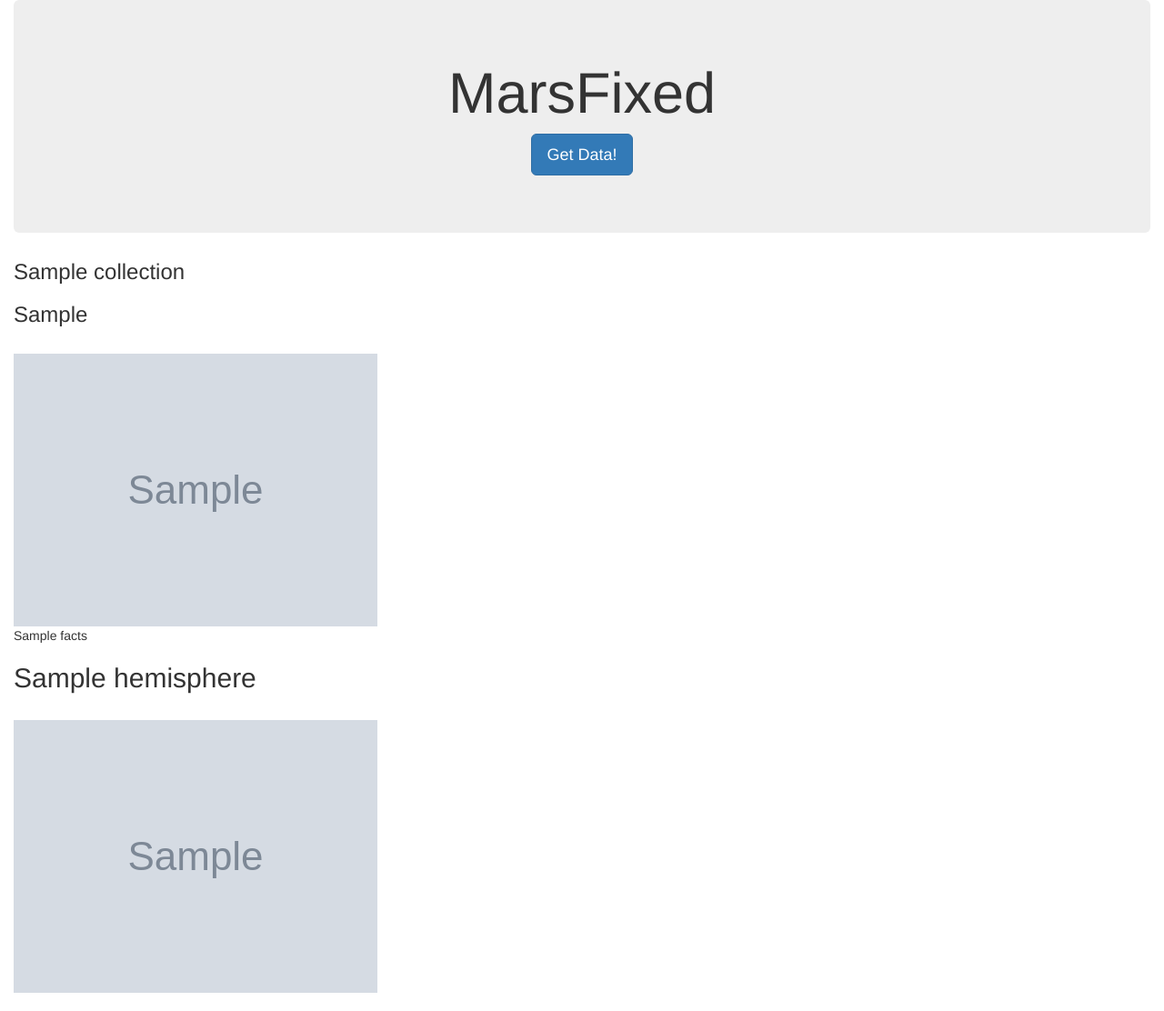
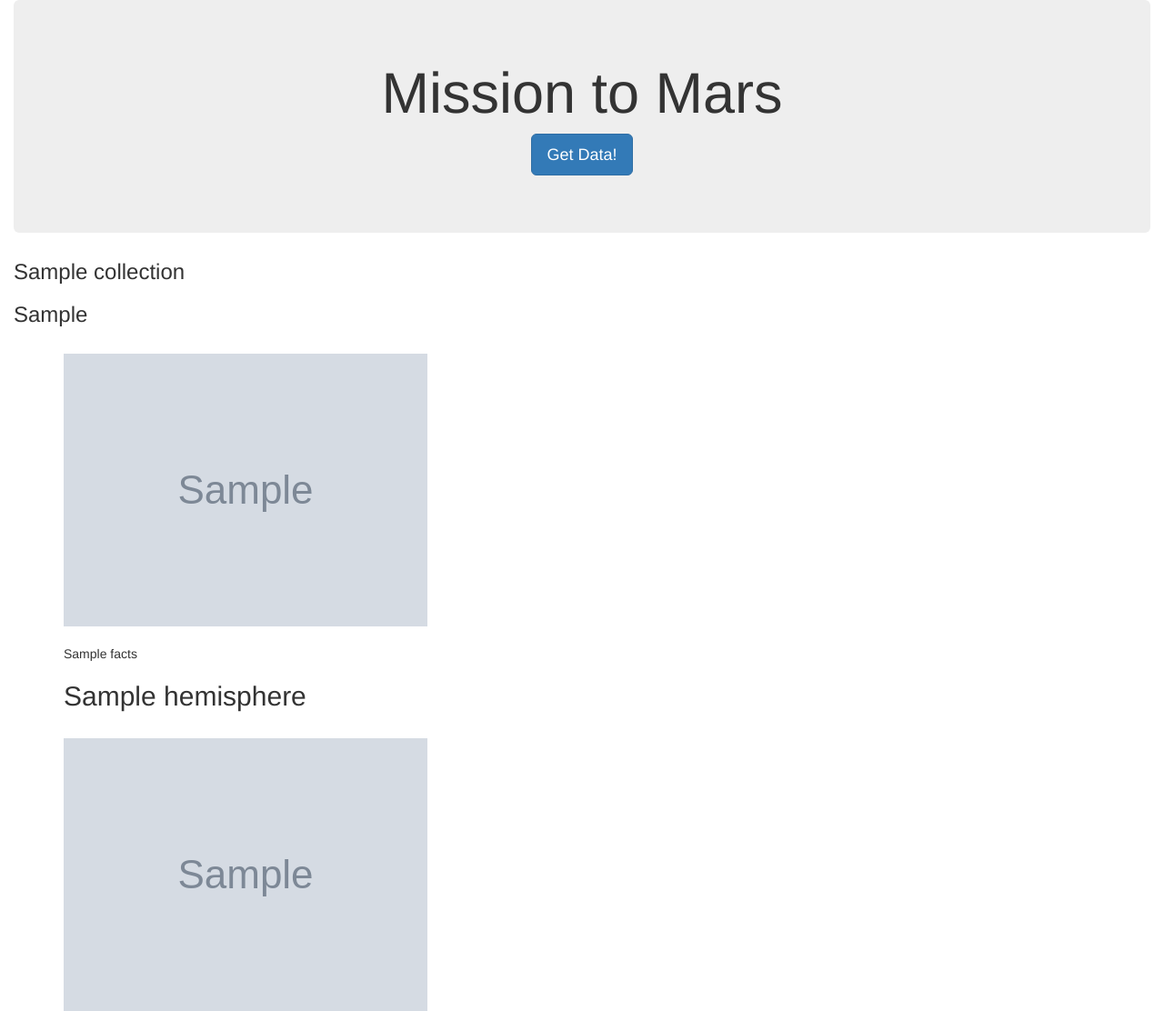
Before and after one commit to jenmusdat/web-scraping-challenge, a Flask app: page / in a window 1280 px wide. Shown: the whole page at 91% size. Run offline with Flask 2, Linux system fonts and the light colour scheme; grey boxes marked "Sample" are stand-in pictures; a database or web service that is not in the repository returns one stand-in record (values such as "Sample title"); some libraries are stand-ins or nearby versions.

Commit message:
tried some formatting

```diff
--- a/templates/index.html
+++ b/templates/index.html
@@ -12,13 +12,18 @@
 <body>
     <div class="container-fluid">
         <div class="jumbotron text-center">
-            <h1>MarsFixed</h1>
+            <h1>Mission to Mars</h1>
             <p><a class="btn btn-primary btn-lg" href="/scrape" role="button">Get Data!</a></p>
         </div>
         <h3> {{ mars.news_title }}</h3>
         <h3> {{ mars.news_p }}</h3>
         <br>
-        <img src="{{ mars.featured_image }}">
+        <div class="container">
+            <div class="row">
+                <div class="col-md-6">
+                    <img class="featured_img" src="{{ mars.featured_image }}">
+                </div>
+            </div>
             <br>
             {{mars.facts|safe}}
             <br>
```
Also changed, not shown: style.css (added, +17 -0 lines). Lines whose indentation alone changed are shown as unchanged.
